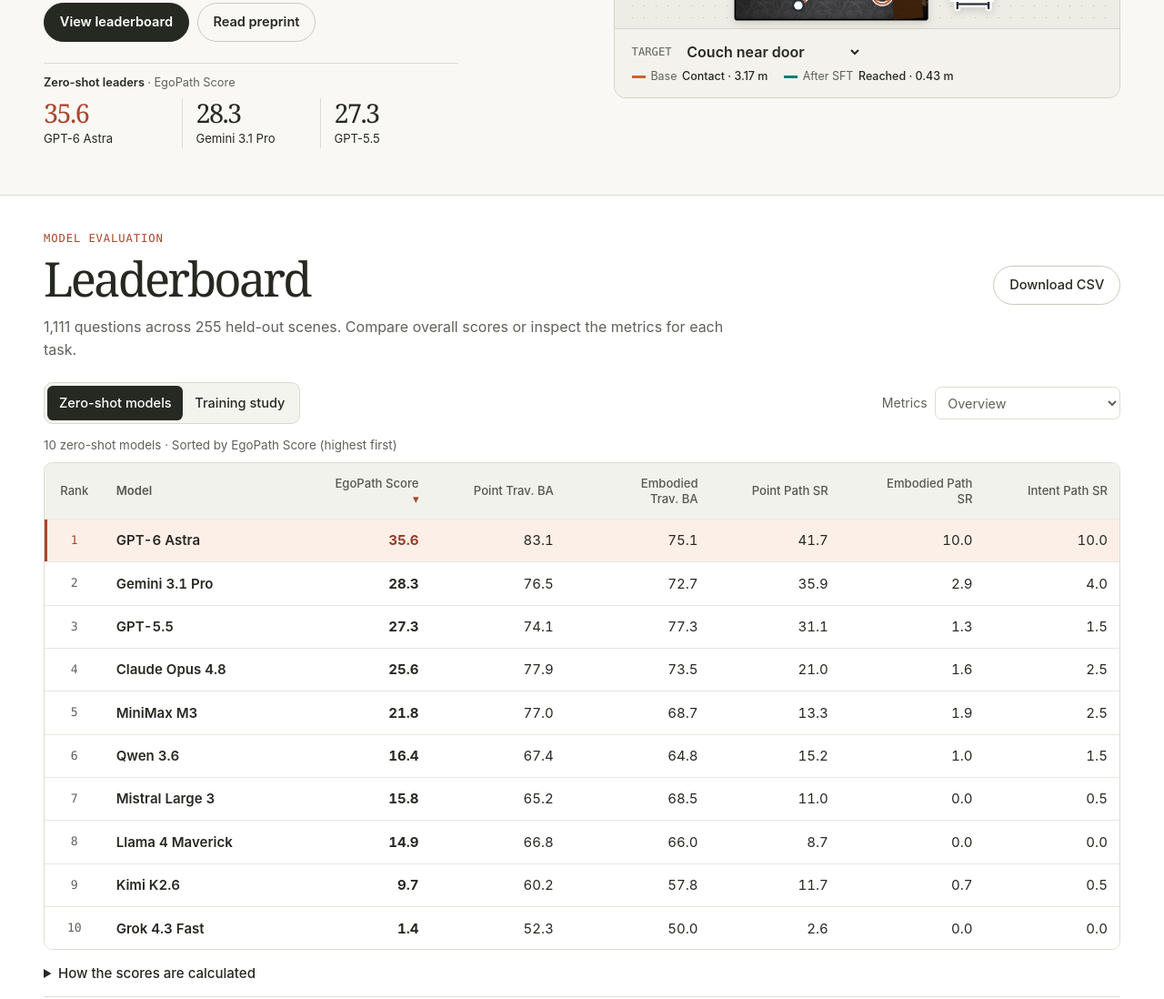
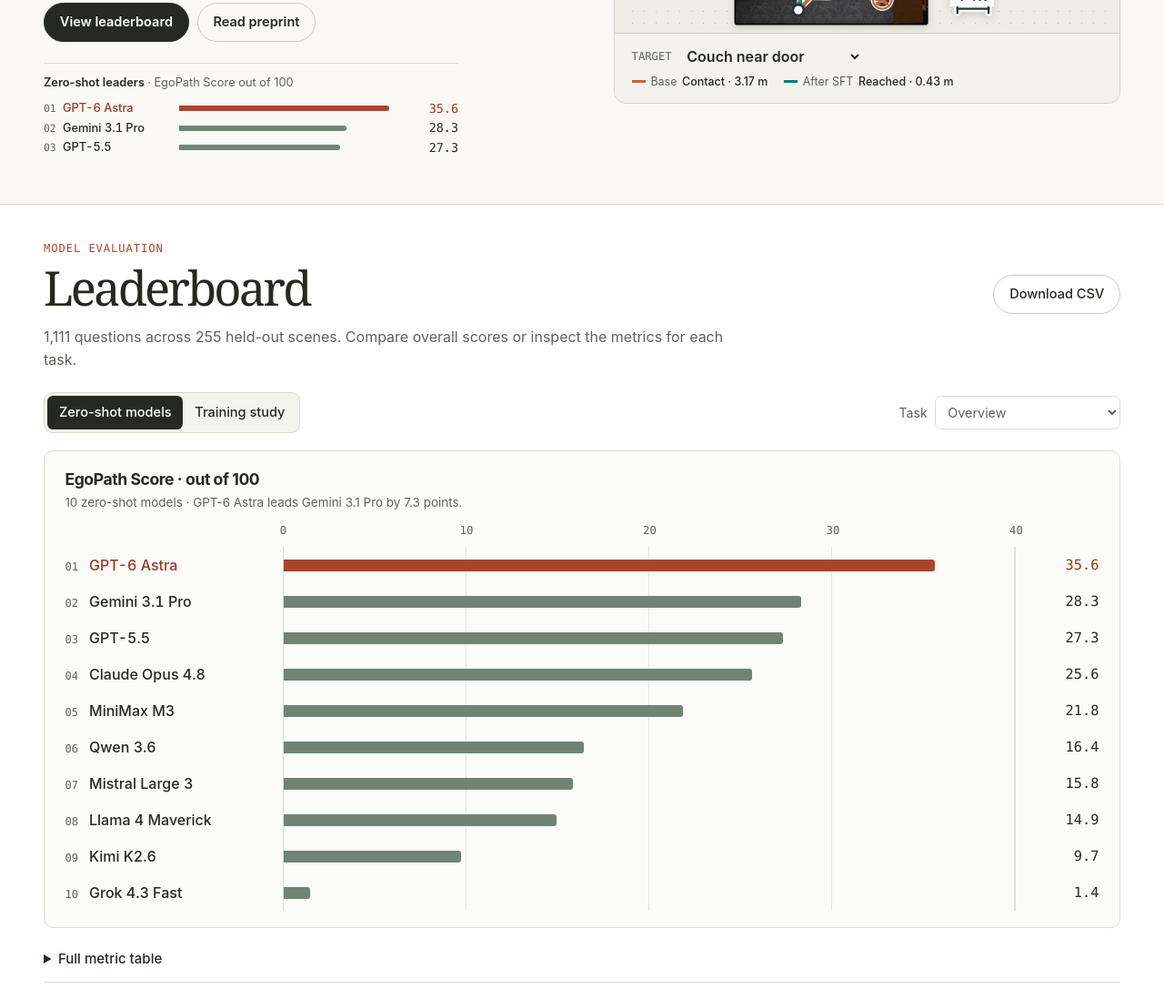
Before and after one commit to EgoPathBench/EgoPathBench, a plain HTML site: page website/index.html in a window 1280 px wide. Shown: the part 419-1517 px from the top of the page at 91% size. Drawn offline with Linux system fonts and the light colour scheme.

Commit message:
Show model rankings as scaled bars with exact scores and task comparisons

```diff
--- a/website/index.html
+++ b/website/index.html
@@ -30,7 +30,7 @@
         <p class="hero-question">Can a vision-language model plan a route a robot can follow?</p>
         <p class="hero-deck">One first-person image, a goal, and numbered waypoints. Five tasks test whether the model can choose each step and reach the target in a real 3D scene.</p>
         <div class="actions"><a class="button primary" href="#leaderboard">View leaderboard</a><a class="button" href="https://arxiv.org/abs/2609.16610">Read preprint</a></div>
-        <div class="podium" hidden><p>Zero-shot leaders <span>· EgoPath Score</span></p><ol id="top-models"></ol></div>
+        <div class="podium"><p>Zero-shot leaders <span>· EgoPath Score out of 100</span></p><ol class="rank-bars" id="top-models"></ol></div>
       </div>
       <figure class="rollout">
         <div class="rollout-top"><span class="eyebrow">Closed-loop rollout</span><span class="instrument">Isaac Sim</span></div>
@@ -49,10 +49,16 @@
       <p class="section-intro">1,111 questions across 255 held-out scenes. Compare overall scores or inspect the metrics for each task.</p>
       <div class="controls">
         <div class="switch" role="group" aria-label="Evaluation setting"><button type="button" data-setting="Zero-shot" aria-pressed="true">Zero-shot models</button><button type="button" data-setting="Training study" aria-pressed="false">Training study</button></div>
-        <label class="metric-label" for="metric-view">Metrics <select id="metric-view"><option value="overall">Overview</option><option value="a1">Point Traversability</option><option value="b1">Embodied Traversability</option><option value="a2">Point Path</option><option value="b2">Embodied Path</option><option value="c">Intent Path</option></select></label>
+        <label class="metric-label" for="metric-view">Task <select id="metric-view"><option value="overall">Overview</option><option value="a1">Point Traversability</option><option value="b1">Embodied Traversability</option><option value="a2">Point Path</option><option value="b2">Embodied Path</option><option value="c">Intent Path</option></select></label>
       </div>
-      <p id="board-status" class="board-status" aria-live="polite">Loading results…</p>
+      <figure class="ranking-chart" aria-labelledby="chart-metric">
+        <figcaption><h3 id="chart-metric">EgoPath Score</h3><p id="board-status" class="board-status" aria-live="polite">Loading results…</p></figcaption>
+        <div class="chart-axis" aria-hidden="true"><div id="chart-ticks"></div></div>
+        <ol class="rank-bars" id="rank-bars"></ol>
+      </figure>
+      <details class="data-table"><summary>Full metric table</summary>
       <div class="table-wrap" tabindex="0" role="region" aria-label="Leaderboard table, scroll horizontally for more metrics"><table id="model-table"><caption class="sr-only">EgoPathBench leaderboard</caption><thead></thead><tbody></tbody></table></div>
+      </details>
       <noscript><p><a href="leaderboard.csv">Read the full leaderboard as a CSV file.</a></p></noscript>
       <details class="score-note"><summary>How the scores are calculated</summary>
         <p>EgoPath Score gives equal weight to five tasks. For each traversability task, the contribution is twice balanced accuracy (BA) minus one. For each path task, it is the success rate (SR). The mean is scaled to 100. All task metrics are percentages.</p>
--- a/website/leaderboard.js
+++ b/website/leaderboard.js
@@ -16,11 +16,54 @@ let setting = 'Zero-shot';
 let sortMetric = 'score';
 let descending = true;
 
+function drawBars(list, rows, metric, maximum) {
+  list.replaceChildren(...rows.map(model => {
+    const item = document.createElement('li');
+    const rank = rows.findIndex(row => row[metric] === model[metric]) + 1;
+    item.classList.toggle('leading', rank === 1);
+    const label = document.createElement('span');
+    label.className = 'rank-name';
+    const position = document.createElement('small');
+    position.textContent = String(rank).padStart(2, '0');
+    label.append(position, model.model);
+    const track = document.createElement('span');
+    track.className = 'rank-track';
+    track.setAttribute('aria-hidden', 'true');
+    const fill = document.createElement('i');
+    fill.style.width = (Number(model[metric]) / maximum * 100) + '%';
+    track.append(fill);
+    const value = document.createElement('b');
+    value.textContent = model[metric] + (metric === 'score' ? '' : '%');
+    item.append(label, track, value);
+    return item;
+  }));
+}
+
+function chartMaximum(metric) {
+  // Keep the scale consistent across both study settings for a given metric.
+  const highest = Math.max(...models.map(model => Number(model[metric])));
+  return [10, 20, 40, 60, 80, 100].find(limit => limit >= highest);
+}
+
 function renderBoard() {
   const group = models.filter(model => model.setting === setting);
   const view = metricView.value;
   const columns = view === 'overall' ? overview : ['score', ...Object.keys(metricNames).filter(key => key.startsWith(view + '_'))];
   const order = group.slice().sort((a, b) => Number(b[sortMetric]) - Number(a[sortMetric]));
+  const maximum = chartMaximum(sortMetric);
+  drawBars(document.getElementById('rank-bars'), order, sortMetric, maximum);
+  const ticks = document.getElementById('chart-ticks');
+  ticks.replaceChildren(...[0, 1, 2, 3, 4].map(step => {
+    const tick = document.createElement('span');
+    tick.textContent = maximum * step / 4;
+    tick.style.left = step * 25 + '%';
+    return tick;
+  }));
+  const [task, metric] = sortMetric.split('_');
+  const tasks = {a1: 'Point Traversability', b1: 'Embodied Traversability', a2: 'Point Path', b2: 'Embodied Path', c: 'Intent Path'};
+  const measures = {ba: 'balanced accuracy', f1: 'F1', vpr: 'valid path rate', sr: 'success rate', spl: 'success weighted by path length'};
+  document.getElementById('chart-metric').textContent = sortMetric === 'score'
+    ? 'EgoPath Score · out of 100' : tasks[task] + ' · ' + measures[metric] + ' (%)';
   const header = document.createElement('tr');
   for (const label of ['Rank', 'Model']) {
     const th = document.createElement('th');
@@ -61,7 +104,11 @@ function renderBoard() {
     return row;
   }));
   const groupName = setting === 'Zero-shot' ? '10 zero-shot models' : 'Qwen3.5-4B before and after EgoPath-SFT';
-  statusLine.textContent = groupName + ' · Sorted by ' + metricNames[sortMetric] + (descending ? ' (highest first)' : ' (lowest first)');
+  const lead = (Number(order[0][sortMetric]) - Number(order[1][sortMetric])).toFixed(1);
+  const units = sortMetric === 'score' ? ' points' : ' percentage points';
+  statusLine.textContent = groupName + ' · ' + (Number(lead) === 0
+    ? order.filter(model => model[sortMetric] === order[0][sortMetric]).map(model => model.model).join(' and ') + ' share first place.'
+    : order[0].model + ' leads ' + order[1].model + ' by ' + lead + units + '.');
 }
 
 function changeView() {
@@ -98,17 +145,9 @@ fetch('leaderboard.csv').then(response => {
   const leaders = models.filter(row => row.setting === 'Zero-shot')
     .sort((a, b) => Number(b.score) - Number(a.score)).slice(0, 3);
   const podium = document.getElementById('top-models');
-  for (const model of leaders) {
-    const item = document.createElement('li');
-    const score = document.createElement('strong');
-    score.textContent = model.score;
-    const name = document.createElement('span');
-    name.textContent = model.model;
-    item.append(score, name);
-    podium.append(item);
-  }
-  podium.parentElement.hidden = false;
+  drawBars(podium, leaders, 'score', chartMaximum('score'));
   renderBoard();
 }).catch(() => {
-  statusLine.textContent = 'The table could not be loaded. Use Download CSV to read the results.';
+  document.querySelector('.podium').hidden = true;
+  statusLine.textContent = 'The results could not be loaded. Use Download CSV to read the results.';
 });
--- a/website/style.css
+++ b/website/style.css
@@ -53,12 +53,23 @@ h1 em { color: var(--clay); font-weight: 400; letter-spacing: -.075em }
 .podium { max-width: 28.5rem; margin-top: 1.4rem; border-top: 1px solid var(--line); padding-top: .7rem }
 .podium p { color: var(--ink); font-size: .8rem; font-weight: 600 }
 .podium p span { color: var(--muted); font-weight: 400 }
-.podium ol { display: grid; grid-template-columns: repeat(3, 1fr); padding: 0; margin: .45rem 0 0; list-style: none }
-.podium li { padding-inline: .9rem; border-left: 1px solid var(--line) }
-.podium li:first-child { padding-left: 0; border: 0 }
-.podium strong { display: block; font: 1.8rem/1.08 var(--serif); letter-spacing: -.055em; font-variant-numeric: lining-nums tabular-nums }
-.podium li:first-child strong { color: var(--clay) }
-.podium li span { display: block; margin-top: .18rem; font-size: .82rem }
+/* Both rankings use the same data scale, including the compact hero chart. */
+.rank-bars { margin: 0; padding: 0; list-style: none; font-variant-numeric: tabular-nums }
+.rank-bars li, .chart-axis { display: grid; grid-template-columns: var(--names) minmax(0, 1fr) var(--values); align-items: center; gap: var(--gap) }
+.rank-name { display: flex; align-items: baseline; gap: .75rem; font-weight: 550; line-height: 1.25 }
+.rank-name small { font: .76rem var(--mono); color: var(--muted) }
+.rank-track { display: flex; align-items: center; height: 100%; min-height: 2.5rem; border-inline: 1px solid var(--line); background: repeating-linear-gradient(to right, transparent 0, transparent calc(25% - 1px), #e4e5dd calc(25% - 1px), #e4e5dd 25%) }
+.rank-track i { display: block; height: .82rem; background: #718474; border-radius: 0 .18rem .18rem 0 }
+.rank-bars b { text-align: right; font: 550 .96rem var(--mono) }
+.rank-bars .leading i { background: var(--clay) }
+.leading .rank-name, .rank-bars .leading b { color: #973b26 }
+.podium { --names: 8.7rem; --values: 2.35rem; --gap: .6rem }
+.podium ol { margin-top: .45rem; min-height: 4.05rem }
+.podium .rank-name { font-size: .8rem; gap: .45rem }
+.podium .rank-name small { font-size: .71rem }
+.podium .rank-track { min-height: 1.35rem; border: 0; background: transparent }
+.podium .rank-track i { height: .38rem }
+.podium b { font-size: .84rem }
 .rollout { overflow: hidden; border: 1px solid #d2d3c9; border-radius: .8rem; background: #edece5 }
 .rollout-top { display: flex; justify-content: space-between; align-items: baseline; padding: .85rem 1.15rem 0 }
 .rollout-top .eyebrow { color: #4f534a; margin: 0 }
@@ -85,7 +96,15 @@ h1 em { color: var(--clay); font-weight: 400; letter-spacing: -.075em }
 .switch button { padding: .46rem .8rem; font-weight: 550; font-size: .91rem; border-radius: .4rem; background: transparent }
 .switch button[aria-pressed="true"] { background: var(--ink); color: white }
 .metric-label { display: flex; gap: .55rem; align-items: center; color: var(--muted); font-size: .88rem }
-.board-status { margin: .85rem 0 .5rem }
+.ranking-chart { --names: min(23%, 14rem); --values: 4.7rem; --gap: 1rem; margin: 1.15rem 0 .55rem; padding: 1.25rem 1.4rem 1.1rem; border: 1px solid var(--line); border-radius: .65rem; background: #fbfbf8 }
+.ranking-chart figcaption { padding-bottom: .8rem }
+.ranking-chart h3 { font-size: 1.1rem }
+.board-status { margin-top: .22rem }
+.chart-axis { height: 1.6rem }
+.chart-axis > div { grid-column: 2; position: relative; height: 100% }
+.chart-axis span { position: absolute; transform: translateX(-50%); font: .77rem var(--mono); color: var(--muted) }
+.data-table[open] { padding-bottom: 1rem }
+
 .table-wrap { overflow-x: auto; border: 1px solid var(--line); border-radius: .6rem }
 table { width: 100%; border-collapse: separate; border-spacing: 0; font-variant-numeric: tabular-nums; font-size: .94rem }
 td, th { padding: .72rem .82rem; text-align: right; border-bottom: 1px solid #e7e7df; background: #fff }
@@ -196,6 +215,12 @@ footer { border-top: 1px solid var(--line); padding-block: 1.3rem; font-size: .9
   .board-title { align-items: center }
   .download { padding: .43rem .8rem; font-size: .83rem }
   .controls { gap: .65rem }
+  .ranking-chart { --names: min(42%, 10rem); --values: 3.2rem; --gap: .48rem; padding: 1rem .7rem }
+  .ranking-chart .rank-name { font-size: .88rem; gap: .38rem }
+  .ranking-chart .rank-name small { font-size: .7rem }
+  .ranking-chart .rank-track { min-height: 2.45rem }
+  .ranking-chart .rank-track i { height: .68rem }
+  .ranking-chart b { font-size: .84rem }
   .board-section table { min-width: 36rem }
   .table-wrap th:nth-child(2) { position: sticky; left: 0; z-index: 1; box-shadow: 1px 0 var(--line) }
   .table-wrap th:nth-child(2) { white-space: normal; min-width: 7.2rem; max-width: 9rem }
```
